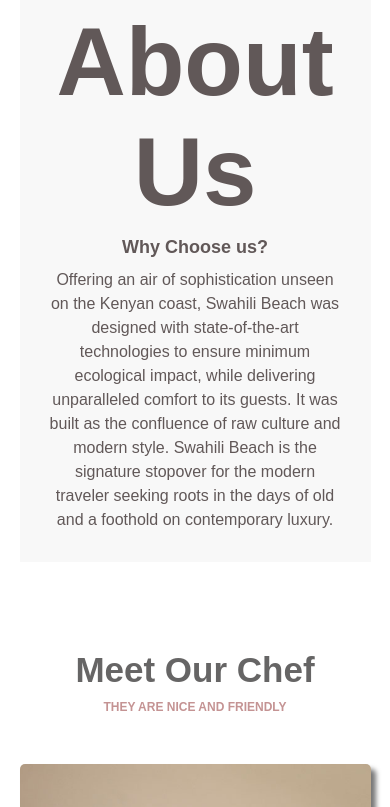
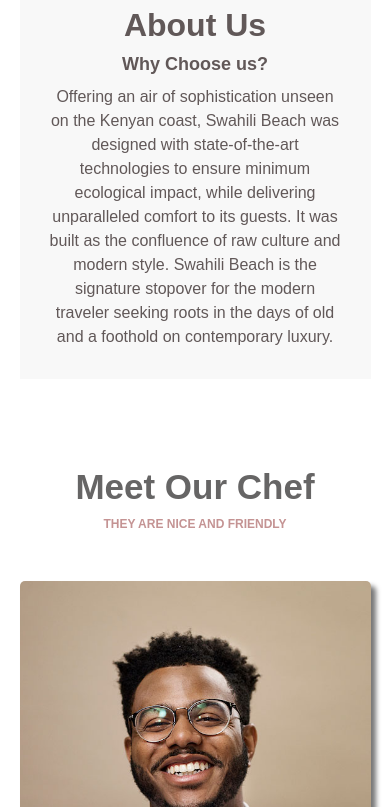
Before and after one commit to Manu01-dev/Restaurant-landing-page, a plain HTML site: page Restaurant/index.html in a window 390 px wide. Shown: the part 1140-1947 px from the top of the page. Drawn offline with Linux system fonts and the light colour scheme.

Commit message:
update about-heading

```diff
--- a/Restaurant/style.css
+++ b/Restaurant/style.css
@@ -293,6 +293,10 @@ body {
 {
   width: 40%;
   margin-right: 20px;
+}
+.about-h2
+{
+  font-size: 2em;
 }
 h2
 {
@@ -686,11 +690,6 @@ h1
 {
   width: 95%;
   margin: 10px;
-  text-align: justify;
-}
-.about-h2
-{
-  font-size: 6rem;
 }
 h2
 {
```
